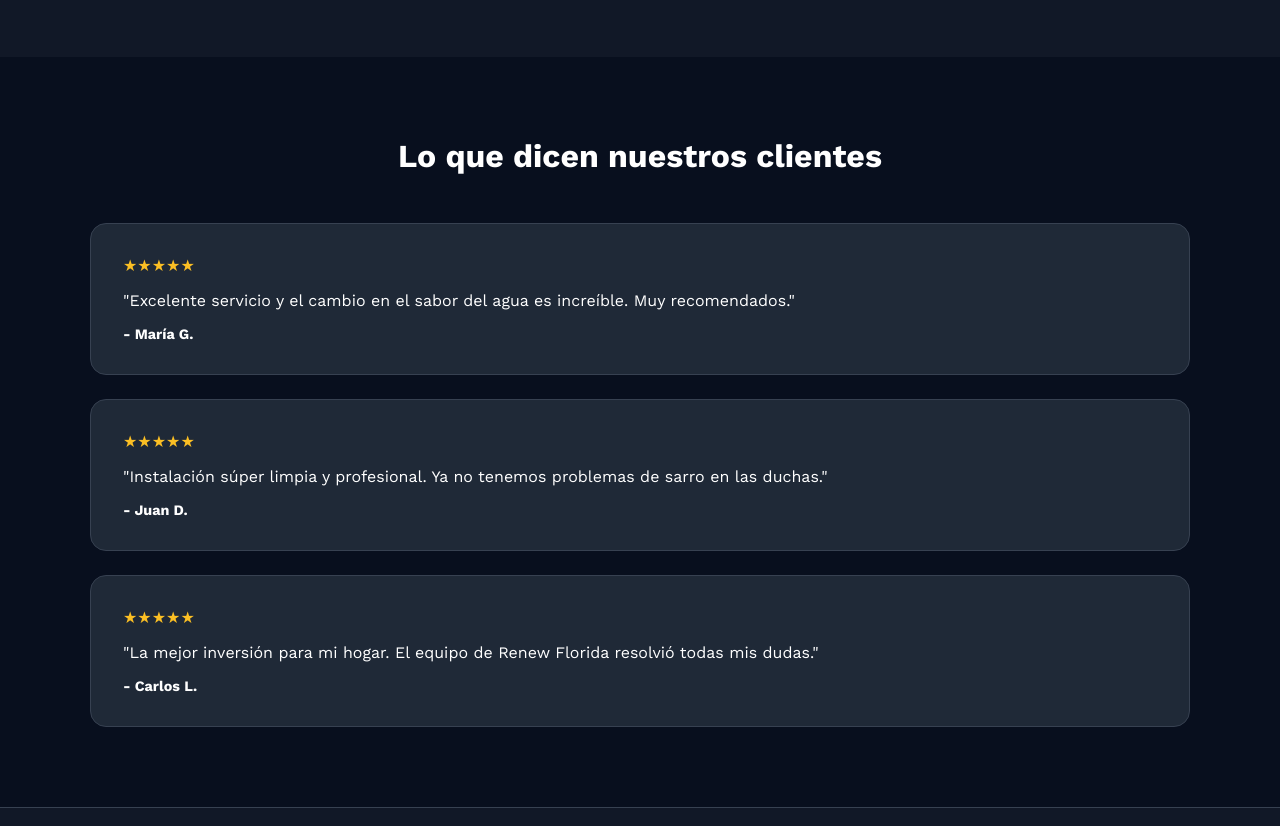
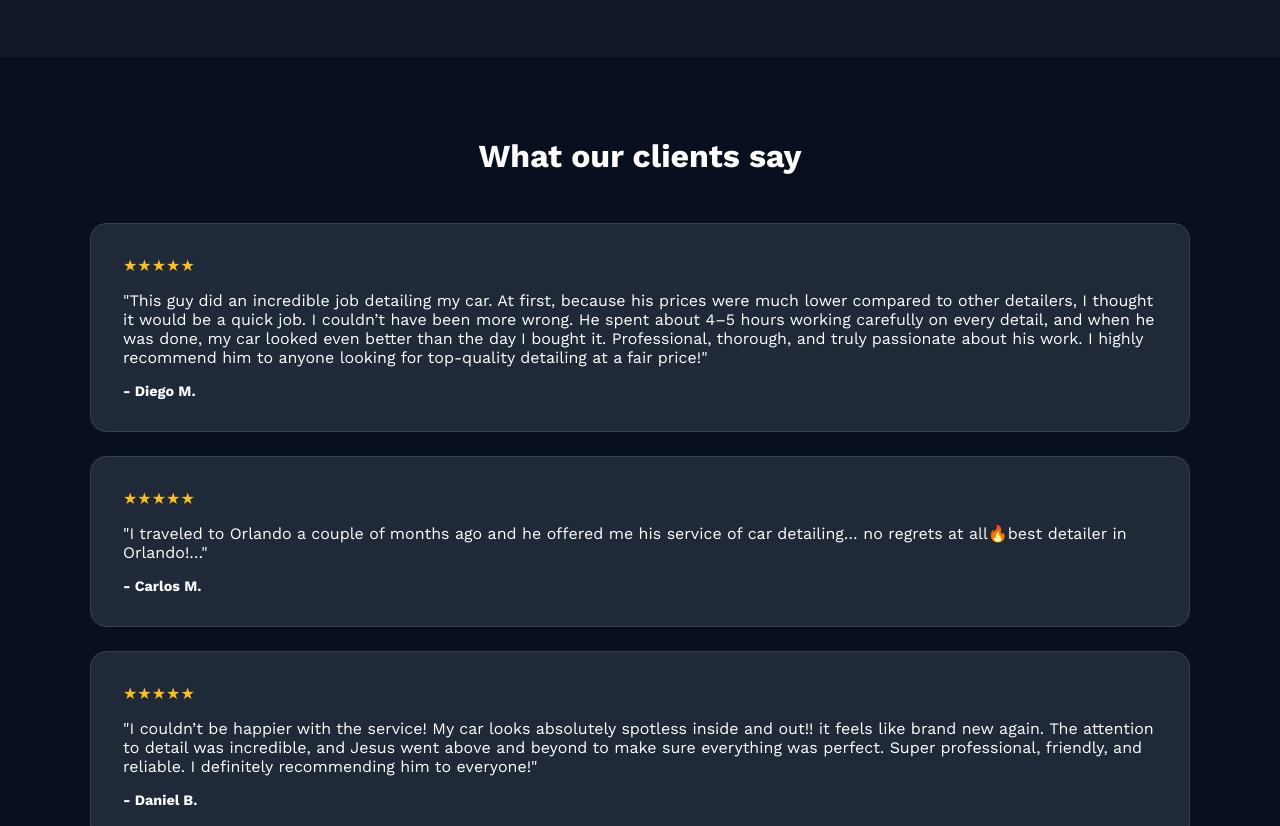
Before and after one commit to hallaquin/byjc-page, a plain HTML site: page index.html in a window 1280 px wide. Shown: the part 1320-2146 px from the top of the page. Drawn offline with nearby package versions, Linux system fonts and the light colour scheme.

Commit message:
Cambio a reviews reales en ingles

```diff
--- a/index.html
+++ b/index.html
@@ -142,22 +142,25 @@
     </section>
 
     <section class="reviews-section">
-        <h2 class="reviews-title" data-aos="fade-down">Lo que dicen nuestros clientes</h2>
+        <h2 class="reviews-title" data-aos="fade-down">What our clients say</h2>
         <div class="reviews-grid">
             <div class="review-card" data-aos="zoom-in">
                 <div class="review-stars">★★★★★</div>
-                <p>"Excelente servicio y el cambio en el sabor del agua es increíble. Muy recomendados."</p>
-                <span class="review-author">- María G.</span>
+                <p>"This guy did an incredible job detailing my car.
+At first, because his prices were much lower compared to other detailers, I thought it would be a quick job. I couldn’t have been more wrong. He spent about 4–5 hours working carefully on every detail, and when he was done, my car looked even better than the day I bought it.
+
+Professional, thorough, and truly passionate about his work. I highly recommend him to anyone looking for top-quality detailing at a fair price!"</p>
+                <span class="review-author">- Diego M.</span>
             </div>
             <div class="review-card" data-aos="zoom-in" data-aos-delay="100">
                 <div class="review-stars">★★★★★</div>
-                <p>"Instalación súper limpia y profesional. Ya no tenemos problemas de sarro en las duchas."</p>
-                <span class="review-author">- Juan D.</span>
+                <p>"I traveled to Orlando a couple of months ago and he offered me his service of car detailing… no regrets at all🔥best detailer in Orlando!…"</p>
+                <span class="review-author">- Carlos M.</span>
             </div>
             <div class="review-card" data-aos="zoom-in" data-aos-delay="200">
                 <div class="review-stars">★★★★★</div>
-                <p>"La mejor inversión para mi hogar. El equipo de Renew Florida resolvió todas mis dudas."</p>
-                <span class="review-author">- Carlos L.</span>
+                <p>"I couldn’t be happier with the service! My car looks absolutely spotless inside and out!! it feels like brand new again. The attention to detail was incredible, and Jesus went above and beyond to make sure everything was perfect. Super professional, friendly, and reliable. I definitely recommending him to everyone!"</p>
+                <span class="review-author">- Daniel B.</span>
             </div>
         </div>
     </section>
```
